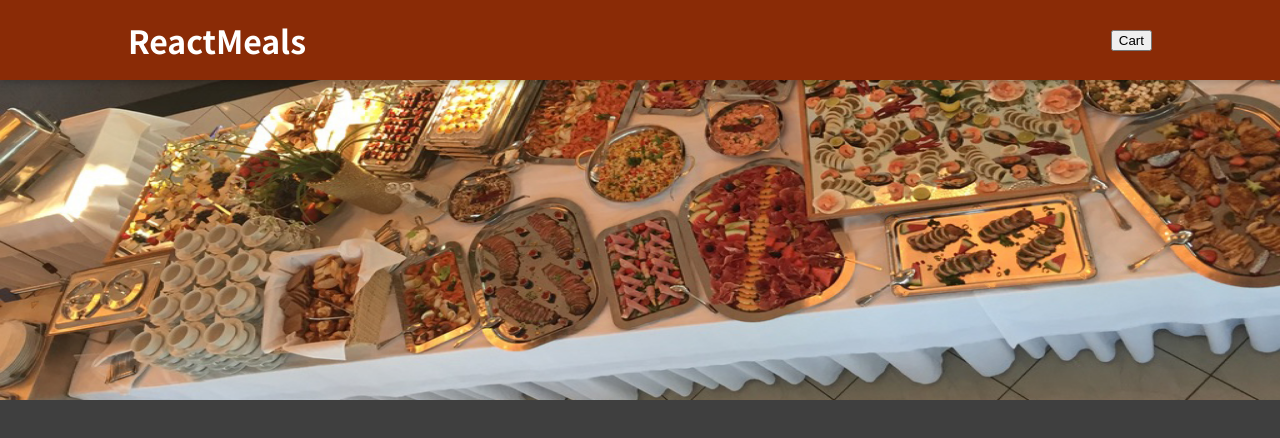
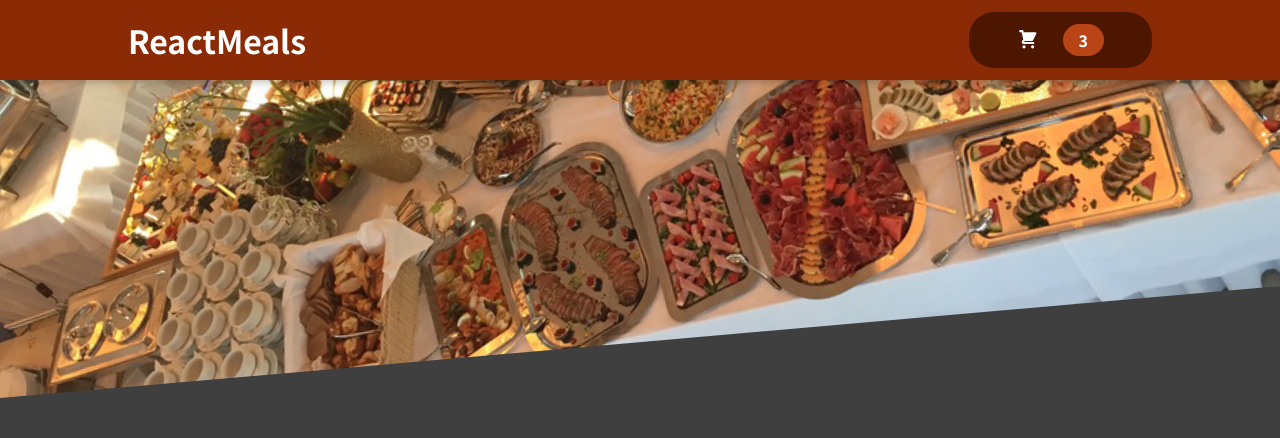
Before and after one commit to zubiwubwub/food-order-react-ui, a React (Create React App) app: page / in a window 1280 px wide. Shown: the top 438 px of the page. Built offline with nearby package versions, Linux system fonts and the light colour scheme.

Commit message:
Customized Cart button

```diff
--- /dev/null
+++ b/src/components/Cart/CartIcon.js
@@ -0,0 +1,13 @@
+const CartIcon = () => {
+  return (
+    <svg
+      xmlns='http://www.w3.org/2000/svg'
+      viewBox='0 0 20 20'
+      fill='currentColor'
+    >
+      <path d='M3 1a1 1 0 000 2h1.22l.305 1.222a.997.997 0 00.01.042l1.358 5.43-.893.892C3.74 11.846 4.632 14 6.414 14H15a1 1 0 000-2H6.414l1-1H14a1 1 0 00.894-.553l3-6A1 1 0 0017 3H6.28l-.31-1.243A1 1 0 005 1H3zM16 16.5a1.5 1.5 0 11-3 0 1.5 1.5 0 013 0zM6.5 18a1.5 1.5 0 100-3 1.5 1.5 0 000 3z' />
+    </svg>
+  );
+};
+
+export default CartIcon;
--- a/src/components/Layout/Header.js
+++ b/src/components/Layout/Header.js
@@ -1,20 +1,17 @@
 import { Fragment } from 'react';
 import classes from './Header.module.css';
 import mealsImage from '../../assets/meals.jpeg';
+import HeaderCartButton from './HeaderCartButton';
 
 const Header = (props) => {
   return (
     <Fragment>
       <header className={classes.header}>
         <h1>ReactMeals</h1>
-        <button>Cart</button>
+        <HeaderCartButton />
       </header>
-      <div>
-        <img
-          className={classes['main-image']}
-          src={mealsImage}
-          alt='Table full of food'
-        />
+      <div className={classes['main-image']}>
+        <img src={mealsImage} alt='Table full of food' />
       </div>
     </Fragment>
   );
--- /dev/null
+++ b/src/components/Layout/HeaderCartButton.js
@@ -0,0 +1,16 @@
+import CartIcon from '../Cart/CartIcon';
+import classes from './HeaderCartButton.module.css';
+
+const HeaderCartButton = (props) => {
+  return (
+    <button className={classes.button}>
+      <span className={classes.icon}>
+        <CartIcon />
+      </span>
+      <span className={classes.badge}>3</span>
+      <span></span>
+    </button>
+  );
+};
+
+export default HeaderCartButton;
--- /dev/null
+++ b/src/components/Layout/HeaderCartButton.module.css
@@ -0,0 +1,59 @@
+.button {
+  cursor: pointer;
+  font: inherit;
+  border: none;
+  background-color: #4d1601;
+  color: white;
+  padding: 0.75rem 3rem;
+  display: flex;
+  justify-content: space-around;
+  align-items: center;
+  border-radius: 25px;
+  font-weight: bold;
+}
+
+.button:hover,
+.button:active {
+  background-color: #2c0d00;
+}
+
+.icon {
+  width: 1.35rem;
+  height: 1.35rem;
+  margin-right: 0.5rem;
+}
+
+.badge {
+  background-color: #b94517;
+  padding: 0.25rem 1rem;
+  border-radius: 25px;
+  margin-left: 1rem;
+  font-weight: bold;
+}
+
+.button:hover .badge,
+.button:active .badge {
+  background-color: #92320c;
+}
+
+.bump {
+  animation: bump 300ms ease-out;
+}
+
+@keyframes bump {
+  0% {
+    transform: scale(1);
+  }
+  10% {
+    transform: scale(0.9);
+  }
+  30% {
+    transform: scale(1.1);
+  }
+  50% {
+    transform: scale(1.15);
+  }
+  100% {
+    transform: scale(1);
+  }
+}
```
Also changed, not shown: 1 other file (tests, documents, lock files or other folders).
